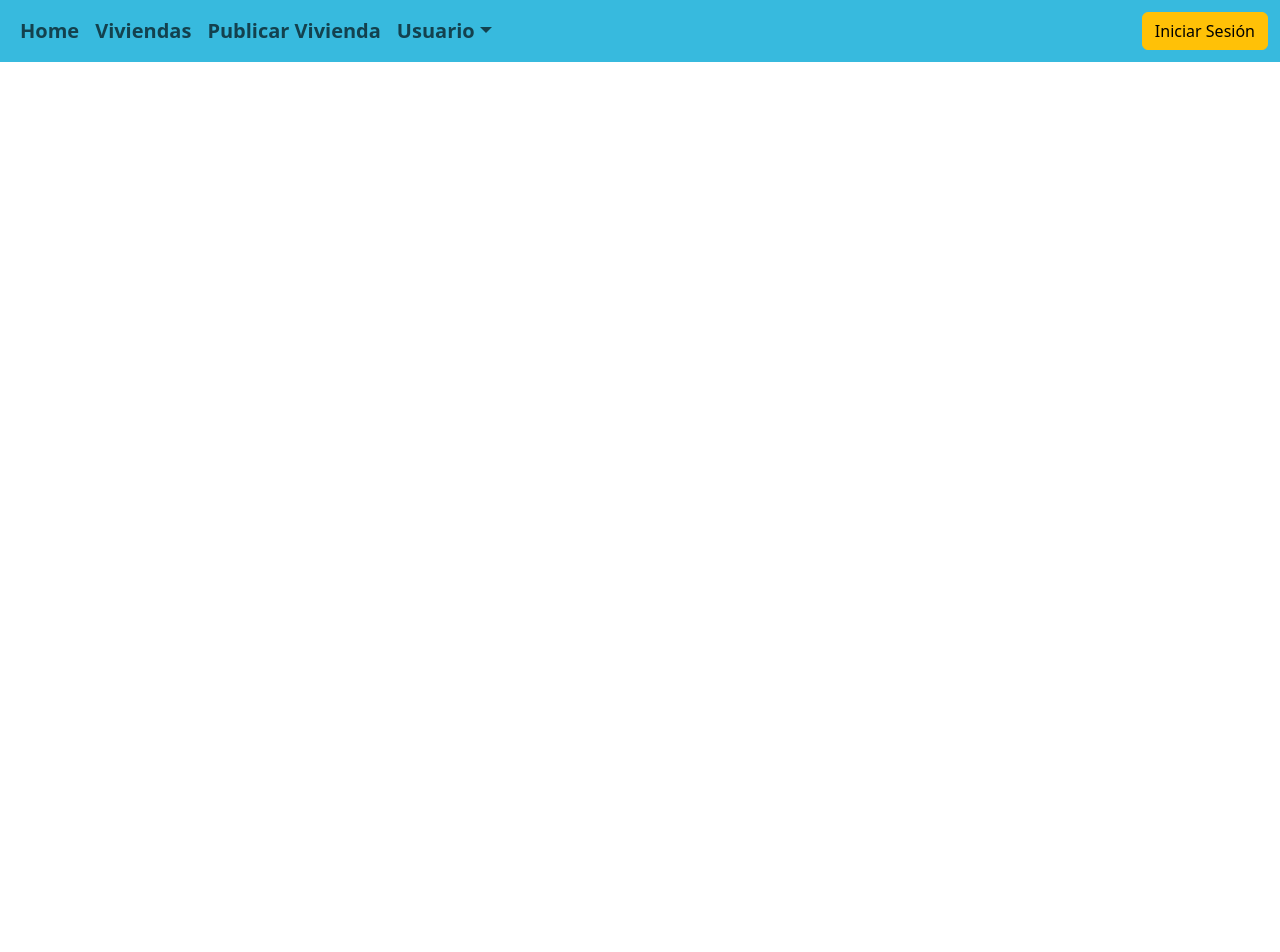
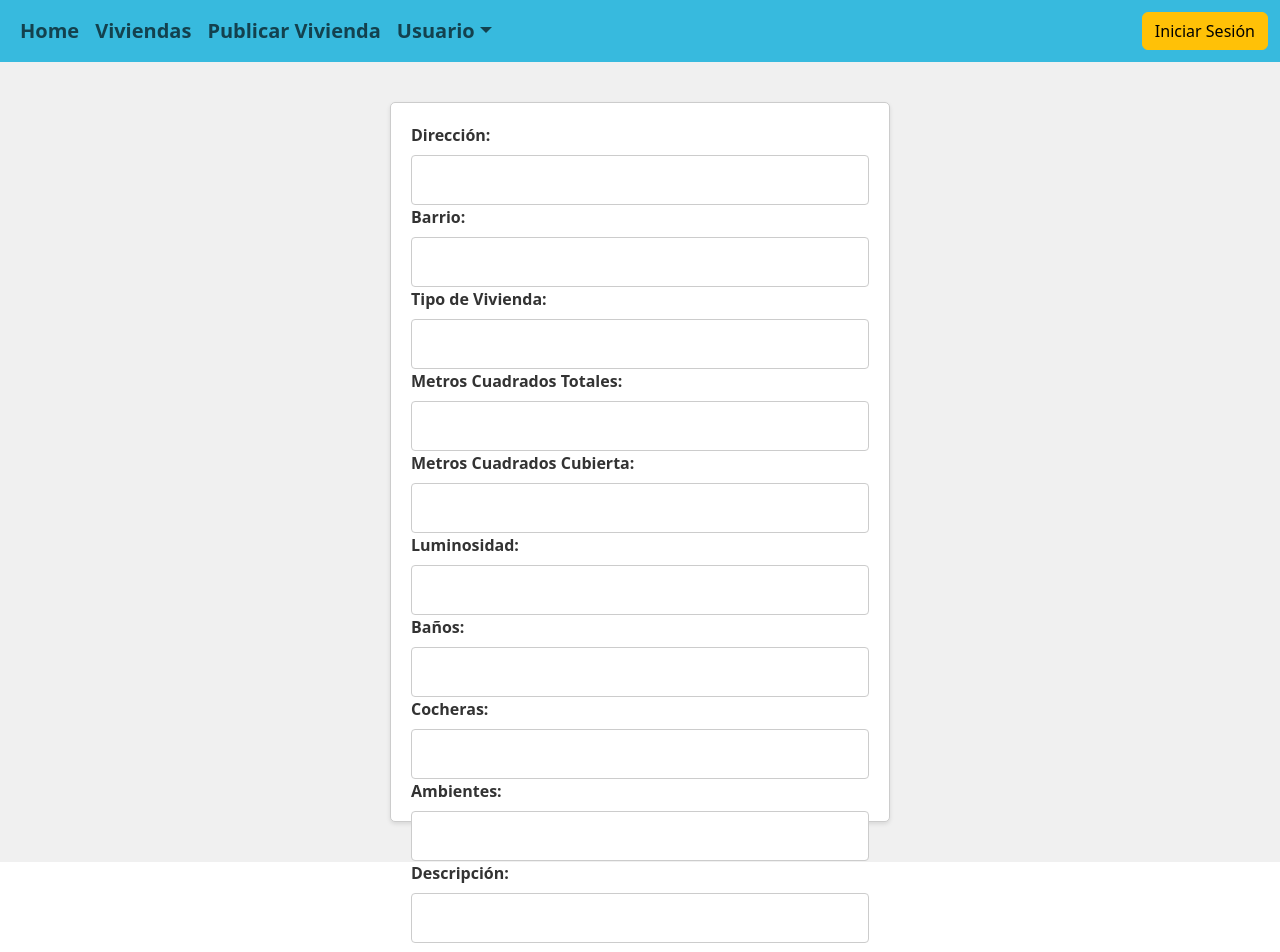
Before and after one commit to MartinWit2/Proyecto-Final-InmigrARG, a React (Create React App) app in the folder Proyecto final/Proyecto-Final-React/: page /EditarVivienda/1 in a window 1280 px wide. Shown: the top 952 px of the page. Before the commit the page ends 800 px from the top, so only its background shows below. Built offline with nearby package versions, Linux system fonts and the light colour scheme; no server answers.

Commit message:
flecha carrea banda

```diff
--- a/Proyecto final/Proyecto-Final-React/src/App/App.js
+++ b/Proyecto final/Proyecto-Final-React/src/App/App.js
@@ -9,6 +9,7 @@ import Home from '../Home/Home'
 import logo from '../logo.svg';
 import './App.css';
 import Perfil from '../Perfil/Perfil';
+import EditarVivienda from '../EditarVivienda/EditarVivienda';
 import { UserProvider } from '../User/UserContext';
 
 function App() {
@@ -26,6 +27,7 @@ function App() {
             <Route path="/login" element={<Login />} />
             <Route path="/Registro" element={<Registro />} />
             <Route path="/Perfil" element={<Perfil />} />
+            <Route path="/EditarVivienda/:s" element={<EditarVivienda />} />
           </Routes>
         </BrowserRouter>
       </UserProvider>
--- /dev/null
+++ b/Proyecto final/Proyecto-Final-React/src/EditarVivienda/EditarVivienda.js
@@ -0,0 +1,175 @@
+import "./EditarVivienda.css";
+import React, { useEffect, useState} from "react";
+import { useNavigate, useParams } from 'react-router-dom';
+import Button from 'react-bootstrap/Button';
+import Form from 'react-bootstrap/Form';
+import axios from "axios";
+
+
+const EditarVivienda = () => {
+    const [objVivienda, setObjVivienda] = useState({});
+    const navigate = useNavigate();
+
+    const {id} = useParams();
+
+    useEffect(() => {
+        axios.get("http://localhost:5000/ViviendaById/" + id).then((res) => {
+          console.log(res.data);
+          setObjVivienda(res.data);
+        });
+      }, []);
+
+
+    const handleInputChange = (event) => {
+        const { name, value } = event.target;
+        setObjVivienda((prevObj) => ({
+          ...prevObj,
+          [name]: value,
+        }));
+
+      };
+
+
+      const handleSubmit = (event) => {
+        event.preventDefault();
+        navigate('/Viviendas');
+
+        axios.put("http://localhost:5000/Vivienda/" + id, objVivienda).then((res) => {
+          console.log(res.data);
+          setObjVivienda(res.data);
+        });
+
+        /*editarVivienda(formData).then(() => {
+          navigate('/Viviendas');
+        });*/
+      };
+
+    return(
+        <div className="FormViviendaContainer">
+      <div className="FormViviendaBox">
+        <Form onSubmit={handleSubmit} className="FormVivienda" encType="multipart/form-data">
+          <Form.Group controlId="input1">
+            <Form.Label>Dirección: </Form.Label>
+            <Form.Control
+              type="text"
+              name="Direccion"
+              onChange={handleInputChange}
+              value={ objVivienda.Direccion }
+              required
+            />
+          </Form.Group>
+
+          <Form.Group controlId="input2">
+            <Form.Label>Barrio: </Form.Label>
+            <Form.Control
+              type="text"
+              name="Barrio"
+              value={ objVivienda.Barrio }
+              onChange={handleInputChange}
+              required
+            />
+          </Form.Group>
+
+          <Form.Group controlId="input3">
+            <Form.Label>Tipo de Vivienda: </Form.Label>
+            <Form.Control
+              type="text"
+              name="TipoVivienda"
+              value={ objVivienda.TipoVivienda }
+              onChange={handleInputChange}
+              required
+            />
+          </Form.Group>
+
+          <Form.Group controlId="input4">
+            <Form.Label>Metros Cuadrados Totales: </Form.Label>
+            <Form.Control
+              type="number"
+              name="MetrosCuadradosTotales"
+              value={ objVivienda.MetrosCuadradosTotales }
+              min="1"
+              onChange={handleInputChange}
+              required
+            />
+          </Form.Group>
+
+          <Form.Group controlId="input5">
+            <Form.Label>Metros Cuadrados Cubierta: </Form.Label>
+            <Form.Control
+              type="number"
+              name="MetrosCuadradosCubierta"
+              value={ objVivienda.MetrosCuadradosCubierta }
+              min="1"
+              onChange={handleInputChange}
+              required
+            />
+          </Form.Group>
+
+          <Form.Group controlId="input6">
+            <Form.Label>Luminosidad: </Form.Label>
+            <Form.Control
+              type="text"
+              name="Luminosidad"
+              value={ objVivienda.Luminosidad }
+              onChange={handleInputChange}
+              required
+            />
+          </Form.Group>
+
+          <Form.Group controlId="input7">
+            <Form.Label>Baños: </Form.Label>
+            <Form.Control
+              type="number"
+              name="Baños"
+              value={ objVivienda.Baños }
+              min="1"
+              onChange={handleInputChange}
+              required
+            />
+          </Form.Group>
+
+          <Form.Group controlId="input8">
+            <Form.Label>Cocheras: </Form.Label>
+            <Form.Control
+              type="number"
+              value={ objVivienda.Cocheras }
+              name="Cocheras"
+              min="0"
+              onChange={handleInputChange}
+              required
+            />
+          </Form.Group>
+
+          <Form.Group controlId="input9">
+            <Form.Label>Ambientes: </Form.Label>
+            <Form.Control
+              type="number"
+              name="Ambientes"
+              value={ objVivienda.Ambientes }
+              min="1"
+              onChange={handleInputChange}
+              required
+            />
+          </Form.Group>
+
+          <Form.Group controlId="input10">
+            <Form.Label>Descripción: </Form.Label>
+            <Form.Control
+              type="text"
+              name="Descripcion"
+              value={ objVivienda.Descripcion }
+              onChange={handleInputChange}
+              required
+            />
+          </Form.Group>
+
+
+          <Button type="submit">Enviar</Button>
+        </Form>
+      </div>
+    </div>
+    );
+}
+
+
+export default EditarVivienda
--- a/Proyecto final/Proyecto-Final-React/src/Listado/Listado.js
+++ b/Proyecto final/Proyecto-Final-React/src/Listado/Listado.js
@@ -1,13 +1,18 @@
 import "./Listado.css";
-import React, { useEffect, useState } from "react";
+import React, { useEffect, useState} from "react";
+import { useNavigate } from 'react-router-dom';
 import Card from "react-bootstrap/Card";
 import ListGroup from "react-bootstrap/ListGroup";
 import axios from "axios";
 
 const Listado = () => {
   const [viviendas, setViviendas] = useState([]);
+  const [viviendasFiltradas, setViviendasFiltradas] = useState([]);
   const [viviendaSeleccionada, setViviendaSeleccionada] = useState(null);
   const [formularioVisible, setFormularioVisible] = useState(false);
+  const [inputValue, setInputValue] = useState('');
+  const navigate = useNavigate();
+  let pepe =[];
   const [formData, setFormData] = useState({
     direccion: "",
     barrio: "",
@@ -22,139 +27,81 @@ const Listado = () => {
 
 
   useEffect(() => {
-    axios.get("http://localhost:5000/Vivienda/1").then((res) => {
+    axios.get("http://localhost:5000/Vivienda").then((res) => {
       console.log(res.data);
+      pepe = res.data;
       setViviendas(res.data);
+      setViviendasFiltradas(res.data);
+
     });
   }, []);
 
   const handleEditar = (vivienda) => {
     console.log(vivienda);
-    setFormularioVisible(!formularioVisible);
+    //setFormularioVisible(!formularioVisible);
+    navigate('/EditarVivienda/' + vivienda.Id);
 
   };
- /*
-  <form onSubmit={handleSubmit}>
-      <label>
-        Dirección:
-        <input
-          type="text"
-          name="direccion"
-          value={formData.direccion}
-          onChange={handleChange}
-          placeholder="Ingrese la dirección"
-        />
-      </label>
 
-      <label>
-        Barrio:
-        <input
-          type="text"
-          name="barrio"
-          value={formData.barrio}
-          onChange={handleChange}
-          placeholder="Ingrese el barrio"
-        />
-      </label>
+  const handleChange = (event) => {
+    const { name, value } = event.target;
+    setFormData((formData) => ({
+      ...formData,
+      [name]: value,
+    }));
 
-      <label>
-        Tipo de Vivienda:
-        <input
-          type="text"
-          name="tipoVivienda"
-          value={formData.tipoVivienda}
-          onChange={handleChange}
-          placeholder="Ingrese el tipo de vivienda"
-        />
-      </label>
-
-      <label>
-        Metros Cuadrados Totales:
-        <input
-          type="text"
-          name="metrosCuadradosTotales"
-          value={formData.metrosCuadradosTotales}
-          onChange={handleChange}
-          placeholder="Ingrese los metros cuadrados totales"
-        />
-      </label>
-
-      <label>
-        Metros Cuadrados Cubierta:
-        <input
-          type="text"
-          name="metrosCuadradosCubierta"
-          value={formData.metrosCuadradosCubierta}
-          onChange={handleChange}
-          placeholder="Ingrese los metros cuadrados cubiertos"
-        />
-      </label>
-
-      <label>
-        Luminosidad:
-        <input
-          type="text"
-          name="luminosidad"
-          value={formData.luminosidad}
-          onChange={handleChange}
-          placeholder="Ingrese la luminosidad"
-        />
-      </label>
-
-      <label>
-        Baños:
-        <input
-          type="text"
-          name="banios"
-          value={formData.banios}
-          onChange={handleChange}
-          placeholder="Ingrese la cantidad de baños"
-        />
-      </label>
-
-      <label>
-        Cocheras:
-        <input
-          type="text"
-          name="cocheras"
-          value={formData.cocheras}
-          onChange={handleChange}
-          placeholder="Ingrese la cantidad de cocheras"
-        />
-      </label>
-
-      <label>
-        Ambientes:
-        <input
-          type="text"
-          name="ambientes"
-          value={formData.ambientes}
-          onChange={handleChange}
-          placeholder="Ingrese la cantidad de ambientes"
-        />
-      </label>
-
-      <button type="submit">Enviar</button>
-    </form>
+    const viviendasFiltradas = viviendas.filter((vivienda) =>
+      vivienda.Barrio.toLowerCase().includes(inputValue.toLowerCase())
+      );
+      console.log(viviendasFiltradas);
+    // Actualizar el estado con las viviendas filtradas
+    setViviendas(viviendasFiltradas);
 
 
- */
+  };
+
+  const editarVivienda = async (formData) => {
+
+    let url = 'http://localhost:5000/Vivienda/';
+    return axios.put(url,formData);
+  };
+
+  const handleSubmit = (event) => {
+    event.preventDefault();
+    editarVivienda(formData).then(() => {
+      navigate('/Viviendas');
+    });
+  };
+
+  const handleInputChange = (event) => {
+    setInputValue(event.target.value);
+    console.log(inputValue);
+
+  };
+  const filtrarPorBarrio = (barrio) => {
+    const viviendasFiltradas = viviendas.filter((vivienda) =>
+      vivienda.Barrio.toLowerCase().includes(barrio.toLowerCase())
+    );
+    // Actualizar el estado con las viviendas filtradas
+    //console.log(viviendasFiltradas.length);
+    setViviendasFiltradas(viviendasFiltradas);
+  };
+
+
   return (
     <div className="card-container">
-      {viviendas.map((viv, index) => (
+       <div>
+      {/* Input para el filtro de barrio */}
+      <input
+        type="text"
+        onChange={(e) => filtrarPorBarrio(e.target.value)}
+        placeholder="Filtrar por barrio..."
+      />
+
+
+    </div>
+      {viviendasFiltradas.map((viv, index) => (
         <div className="card-container" key={index}>
-          {formularioVisible && viviendaSeleccionada && (
-            <div>
-
-                <button onClick={() => handleEditar(viv)}>Editar</button>
-
-              {/* Renderiza un formulario de edición con la viviendaSeleccionada */}
-              {/* Puedes pasar la viviendaSeleccionada como prop al formulario de edición */}
-              {/* Por ejemplo, podrías usar un componente de formulario de edición */}
-              {/* <EdicionForm vivienda={viviendaSeleccionada} /> */}
-            </div>
-          )}
-          {!formularioVisible && (
             <Card className="card">
               <div className="card-content">
                 <Card.Title className="card-title">{viv.Direccion}</Card.Title>
@@ -177,7 +124,7 @@ const Listado = () => {
                 <button onClick={() => handleEditar(viv)}>Editar</button>
               </div>
             </Card>
-          )}
+
         </div>
       ))}
     </div>
```
Also changed, not shown: Proyecto final/Proyecto-Final-React/src/EditarVivienda/EditarVivienda.css (added), 2 other files (tests, documents, lock files or other folders).
